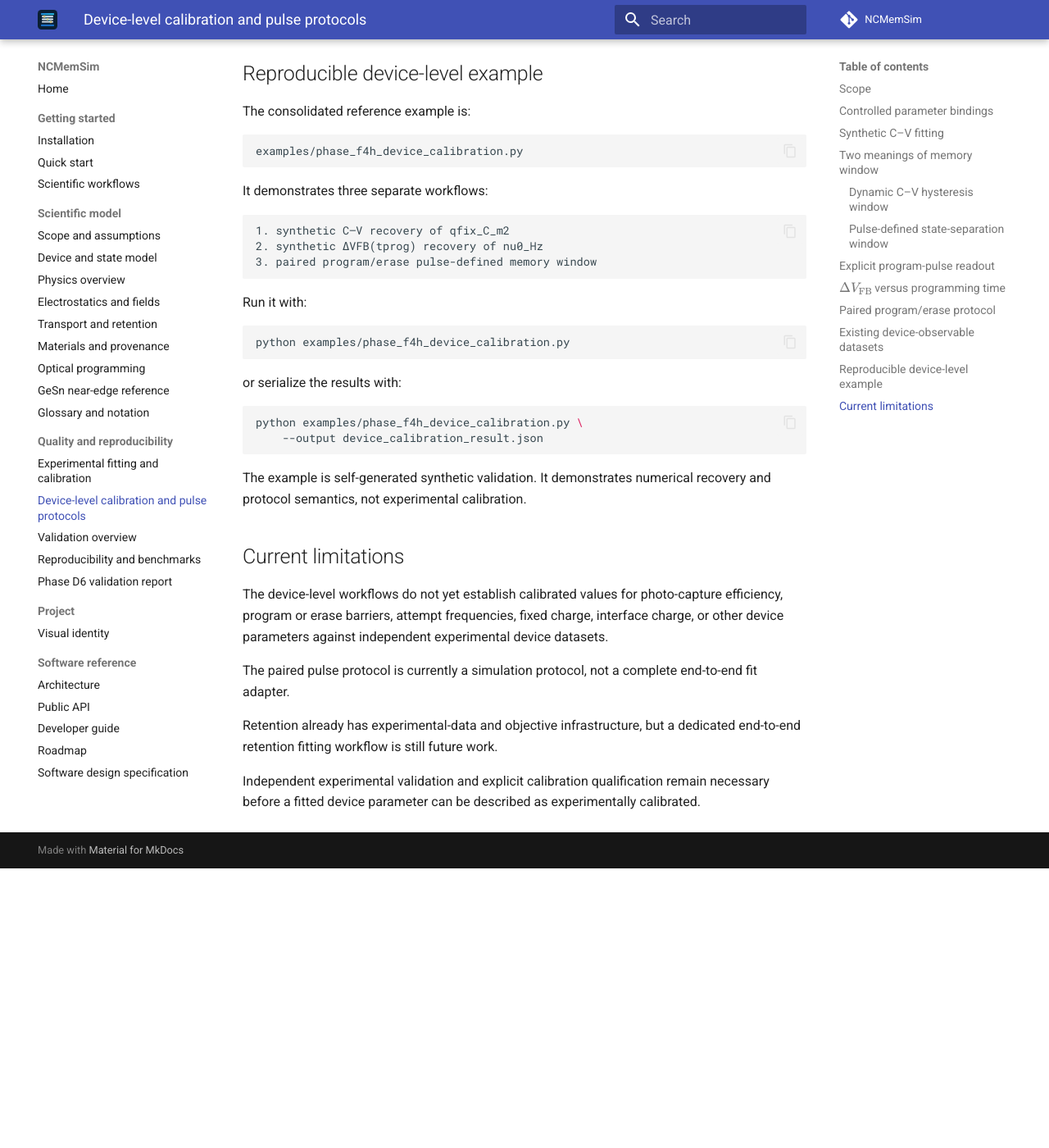
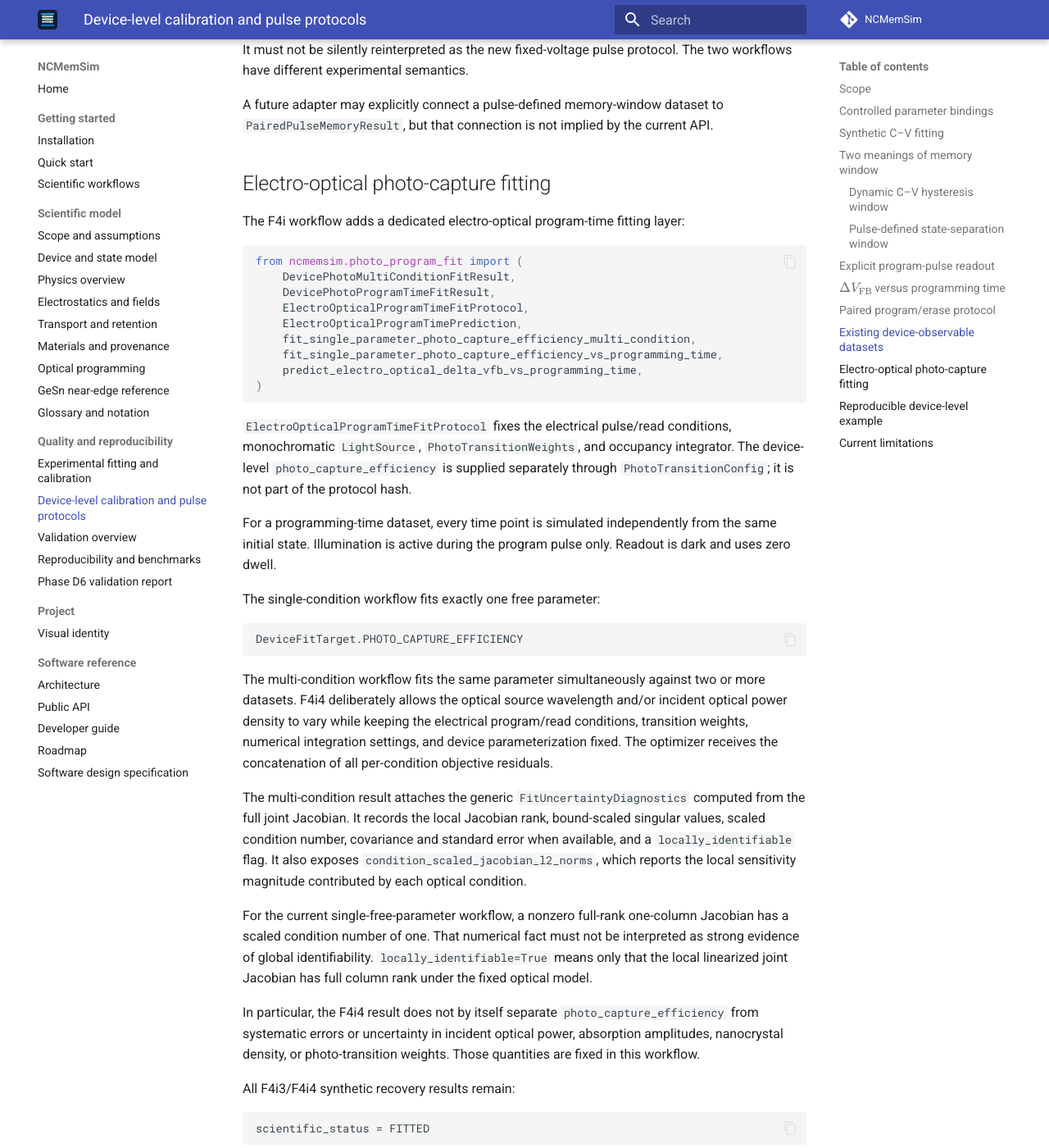
Before and after one commit to ocojocaru/NCMemSim, an MkDocs documentation site: the page built from docs/device_calibration.md, in a window 1280 px wide and 1400 px high, scrolled down 5883 px. Shown: the whole window at 82% size. Built offline with MkDocs 1.6.1 and Material for MkDocs 9.7.7, drawn with Linux system fonts in a browser that asks for light colours; comment, search, counter and statistics services are not loaded; before the commit the page ends 6942 px from its top, so only the background shows below that; some of the changed text lies outside the part shown.

Commit message:
Document multi-condition photo capture fitting

````diff
--- a/docs/device_calibration.md
+++ b/docs/device_calibration.md
@@ -19,6 +19,11 @@ The implemented device-level calibration layer currently covers:
 - explicit fixed-voltage program pulses followed by zero-dwell readout;
 - synthetic fitting of \(\Delta V_\mathrm{FB}\) versus programming time;
 - independent program and erase branches for a pulse-defined memory window.
+
+- illuminated program-pulse prediction with explicit optical conditions;
+- single-parameter fitting of `photo_capture_efficiency`;
+- shared `photo_capture_efficiency` fitting across multiple wavelength/power conditions;
+- local joint-Jacobian uncertainty and identifiability diagnostics.
 
 These workflows are infrastructure and validation references. A successful
 synthetic recovery result has scientific status `FITTED`, not `CALIBRATED`.
@@ -288,9 +293,77 @@ A future adapter may explicitly connect a pulse-defined memory-window dataset
 to `PairedPulseMemoryResult`, but that connection is not implied by the
 current API.
 
+## Electro-optical photo-capture fitting
+
+The F4i workflow adds a dedicated electro-optical program-time fitting layer:
+
+```python
+from ncmemsim.photo_program_fit import (
+    DevicePhotoMultiConditionFitResult,
+    DevicePhotoProgramTimeFitResult,
+    ElectroOpticalProgramTimeFitProtocol,
+    ElectroOpticalProgramTimePrediction,
+    fit_single_parameter_photo_capture_efficiency_multi_condition,
+    fit_single_parameter_photo_capture_efficiency_vs_programming_time,
+    predict_electro_optical_delta_vfb_vs_programming_time,
+)
+```
+
+`ElectroOpticalProgramTimeFitProtocol` fixes the electrical pulse/read
+conditions, monochromatic `LightSource`, `PhotoTransitionWeights`, and
+occupancy integrator. The device-level `photo_capture_efficiency` is supplied
+separately through `PhotoTransitionConfig`; it is not part of the protocol
+hash.
+
+For a programming-time dataset, every time point is simulated independently
+from the same initial state. Illumination is active during the program pulse
+only. Readout is dark and uses zero dwell.
+
+The single-condition workflow fits exactly one free parameter:
+
+```text
+DeviceFitTarget.PHOTO_CAPTURE_EFFICIENCY
+```
+
+The multi-condition workflow fits the same parameter simultaneously against
+two or more datasets. F4i4 deliberately allows the optical source wavelength
+and/or incident optical power density to vary while keeping the electrical
+program/read conditions, transition weights, numerical integration settings,
+and device parameterization fixed. The optimizer receives the concatenation
+of all per-condition objective residuals.
+
+The multi-condition result attaches the generic
+`FitUncertaintyDiagnostics` computed from the full joint Jacobian. It records
+the local Jacobian rank, bound-scaled singular values, scaled condition
+number, covariance and standard error when available, and a
+`locally_identifiable` flag. It also exposes
+`condition_scaled_jacobian_l2_norms`, which reports the local sensitivity
+magnitude contributed by each optical condition.
+
+For the current single-free-parameter workflow, a nonzero full-rank
+one-column Jacobian has a scaled condition number of one. That numerical fact
+must not be interpreted as strong evidence of global identifiability.
+`locally_identifiable=True` means only that the local linearized joint
+Jacobian has full column rank under the fixed optical model.
+
+In particular, the F4i4 result does not by itself separate
+`photo_capture_efficiency` from systematic errors or uncertainty in incident
+optical power, absorption amplitudes, nanocrystal density, or
+photo-transition weights. Those quantities are fixed in this workflow.
+
+All F4i3/F4i4 synthetic recovery results remain:
+
+```text
+scientific_status = FITTED
+```
+
+They are not promoted to `CALIBRATED`. Independent device-observable
+validation and explicit calibration qualification are required for that
+promotion.
+
 ## Reproducible device-level example
 
-The consolidated reference example is:
+The consolidated electrical/device reference example is:
 
 ```text
 examples/phase_f4h_device_calibration.py
@@ -320,6 +393,30 @@ python examples/phase_f4h_device_calibration.py \
 The example is self-generated synthetic validation. It demonstrates numerical
 recovery and protocol semantics, not experimental calibration.
 
+The electro-optical F4i reference example is:
+
+```text
+examples/phase_f4i_photo_capture_fit.py
+```
+
+Run it with:
+
+```bash
+python examples/phase_f4i_photo_capture_fit.py
+```
+
+or serialize the full joint fit and compact summary with:
+
+```bash
+python examples/phase_f4i_photo_capture_fit.py \
+    --output photo_capture_fit_result.json
+```
+
+It generates three synthetic optical conditions with one common
+`photo_capture_efficiency`, performs a shared fit, and reports the joint local
+identifiability diagnostics. Its scientific conclusion is
+`FITTED_NOT_CALIBRATED`.
+
 ## Current limitations
 
 The device-level workflows do not yet establish calibrated values for
@@ -330,8 +427,10 @@ experimental device datasets.
 The paired pulse protocol is currently a simulation protocol, not a complete
 end-to-end fit adapter.
 
-Retention already has experimental-data and objective infrastructure, but a
-dedicated end-to-end retention fitting workflow is still future work.
+The current photo-capture multi-condition workflow holds optical-model
+quantities such as absorption amplitudes and transition weights fixed. Its
+local identifiability diagnostics therefore do not establish global
+identifiability against those nuisance quantities.
 
 Independent experimental validation and explicit calibration qualification
 remain necessary before a fitted device parameter can be described as
````
Also changed, not shown: docs/api.md (+39 -0 lines), docs/roadmap.md (+6 -1 lines), 1 other file.
